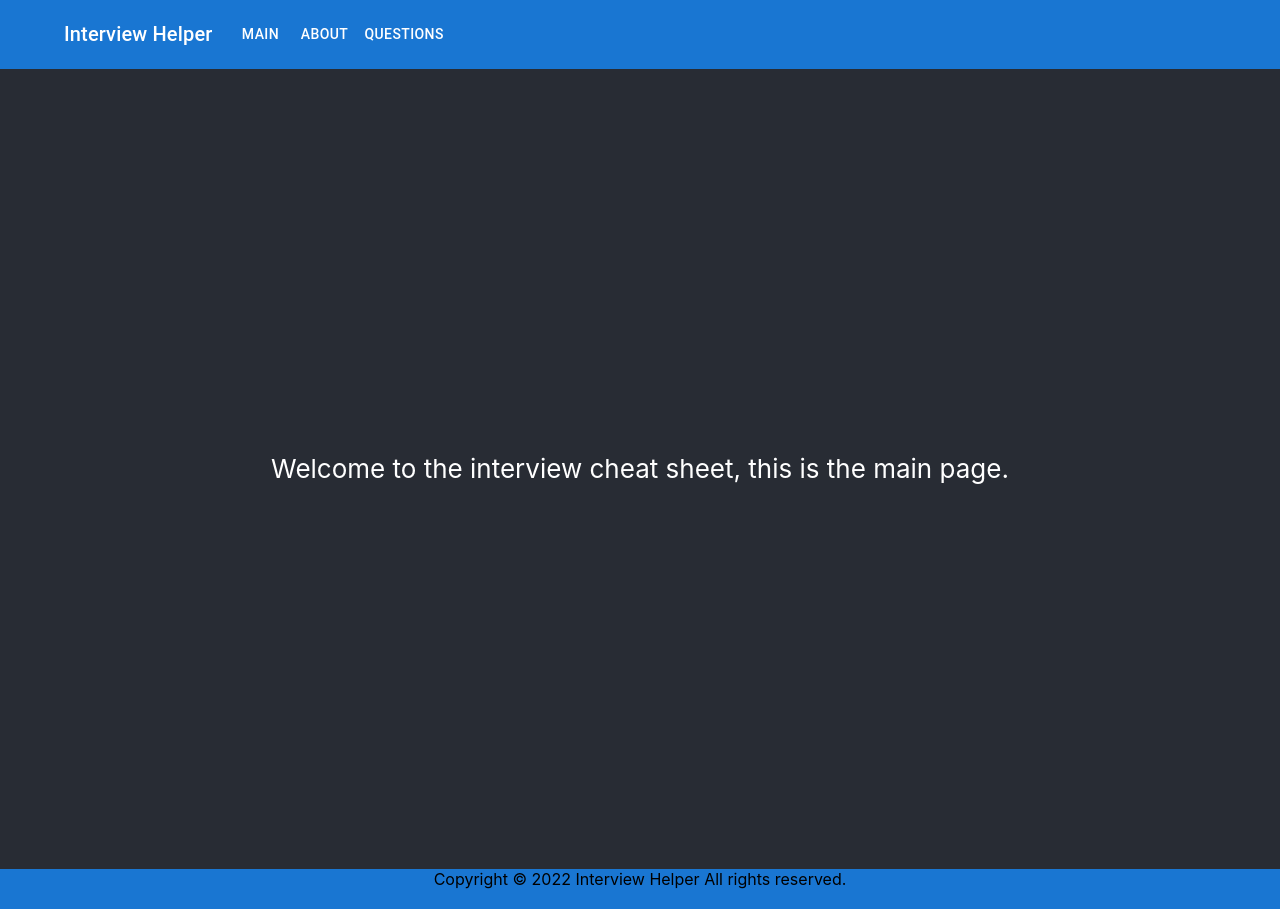
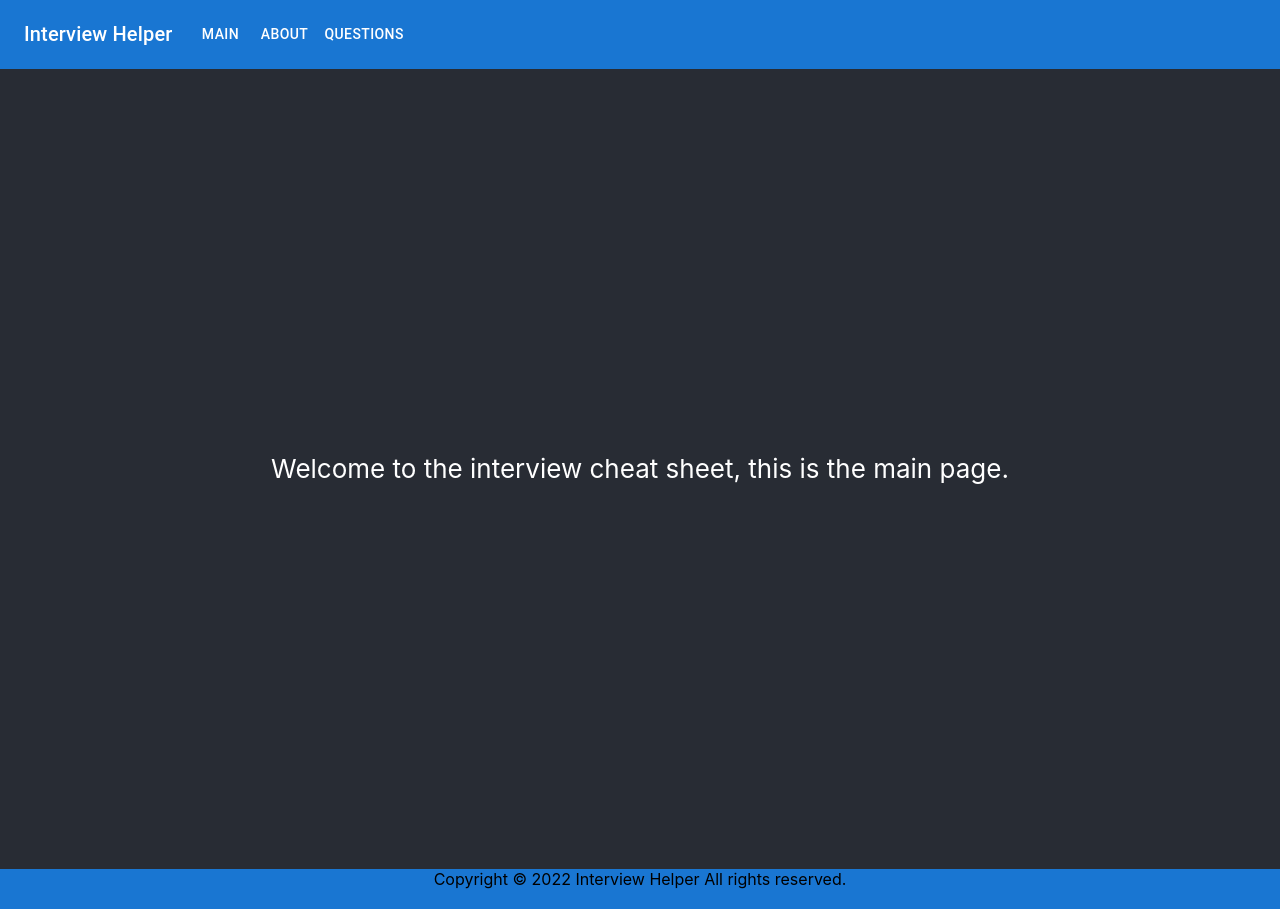
Before and after one commit to Sverdiyev/InterviewHelperFE, a React (Create React App) app: page / in a window 1280 px wide. Built offline with nearby package versions, Linux system fonts and the light colour scheme.

Commit message:
minor fixes

```diff
--- a/src/components/Layout/Navbar.jsx
+++ b/src/components/Layout/Navbar.jsx
@@ -6,15 +6,14 @@ const pages = ['main', 'about', 'questions'];
 function Navbar() {
   return (
     <AppBar position="static">
-      <Container>
+      <Container maxWidth="xl">
         <Toolbar disableGutters>
           <Typography
             variant="h6"
             noWrap
             component={Link}
             to="/"
-            sx={{ mr: 2, display: 'flex' }}
-            style={{ textDecoration: 'none', color: 'white' }}>
+            sx={{ mr: 2, display: 'flex', textDecoration: 'none', color: 'white' }}>
             Interview Helper
           </Typography>
 
```
